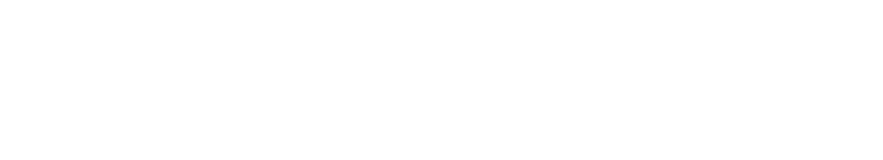
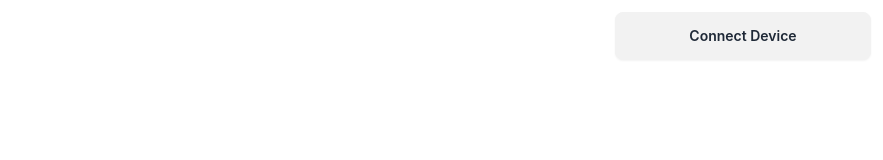
Before and after one commit to ChristopherPeacock/home-automation-, a Vue app in the folder pwa/home-automation-phone-app/: page / in a window 1280 px wide. Shown: the top 160 px of the page, without its empty margins (397-1280 px from the left). Built offline with nearby package versions, Linux system fonts and the light colour scheme.

Commit message:
blue tooth now looks for a device

```diff
--- a/pwa/home-automation-phone-app/src/App.vue
+++ b/pwa/home-automation-phone-app/src/App.vue
@@ -1,9 +1,36 @@
 <script setup>
-import HelloWorld from "./components/HelloWorld.vue";
+import ConnectDevice from "./components/ConnectDevice.vue";
+import MiddleCard from "./components/MiddleCard.vue";
+import { ref } from "vue";
+
+const device = ref(null);
+const deviceName = ref(null);
+const deviceInfo = ref(null);
+
+const connected = ref(false);
+
+const findDevice = async () => {
+    console.log("Finding device");
+    device.value = navigator.bluetooth
+        .requestDevice({
+            filters: [{ name: "homeAutomationPico" }],
+            optionalServices: ["6E400001-B5A3-F393-E0A9-E50E24DCCA9E"],
+        })
+        .then((device) => {
+            console.log("Got device:", device.name);
+        })
+        .catch((error) => {
+            console.error("Argh! ", error);
+        });
+
+    deviceName.value = device.value.name || "No device found";
+    deviceInfo.value = "Connected to: " + deviceName.value;
+};
 </script>
 
 <template>
-    <HelloWorld msg="home-automation-phone-app" />
+    <ConnectDevice @findDevice="findDevice" />
+    <MiddleCard />
 </template>
 
 <style scoped></style>
--- /dev/null
+++ b/pwa/home-automation-phone-app/src/components/ConnectDevice.vue
@@ -0,0 +1,16 @@
+<script setup>
+import { defineEmits } from "vue";
+const emit = defineEmits(["findDevice"]);
+
+const findDevice = () => {
+    emit("findDevice", findDevice);
+};
+</script>
+
+<template>
+    <div
+        class="absolute top-3 right-3 w-auto h-auto flex flex-col items-center justify-center"
+    >
+        <button @click="findDevice" class="btn btn-wide">Connect Device</button>
+    </div>
+</template>
```
Also changed, not shown: pwa/home-automation-phone-app/src/components/MiddleCard.vue (renamed from pwa/home-automation-phone-app/src/components/HelloWorld.vue).
